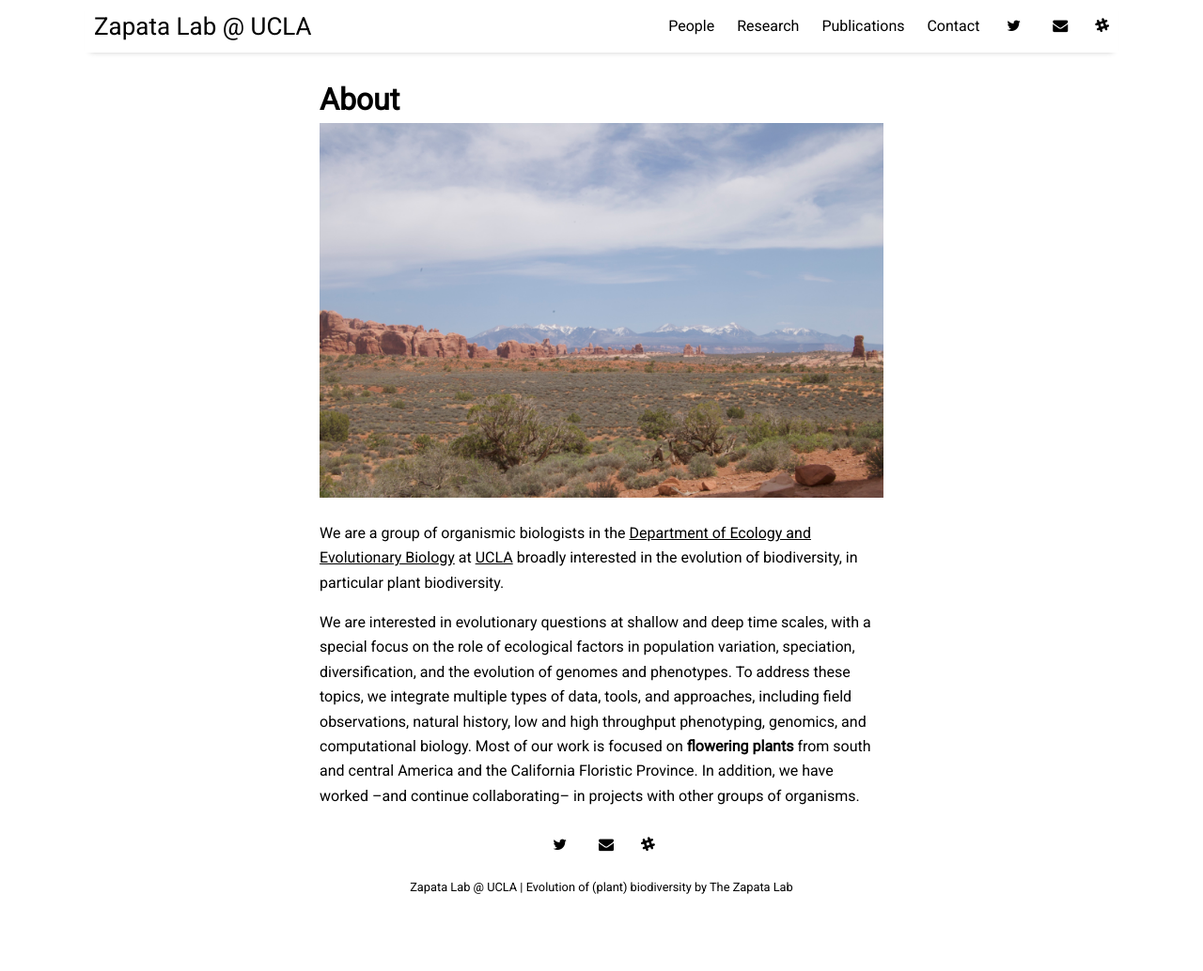
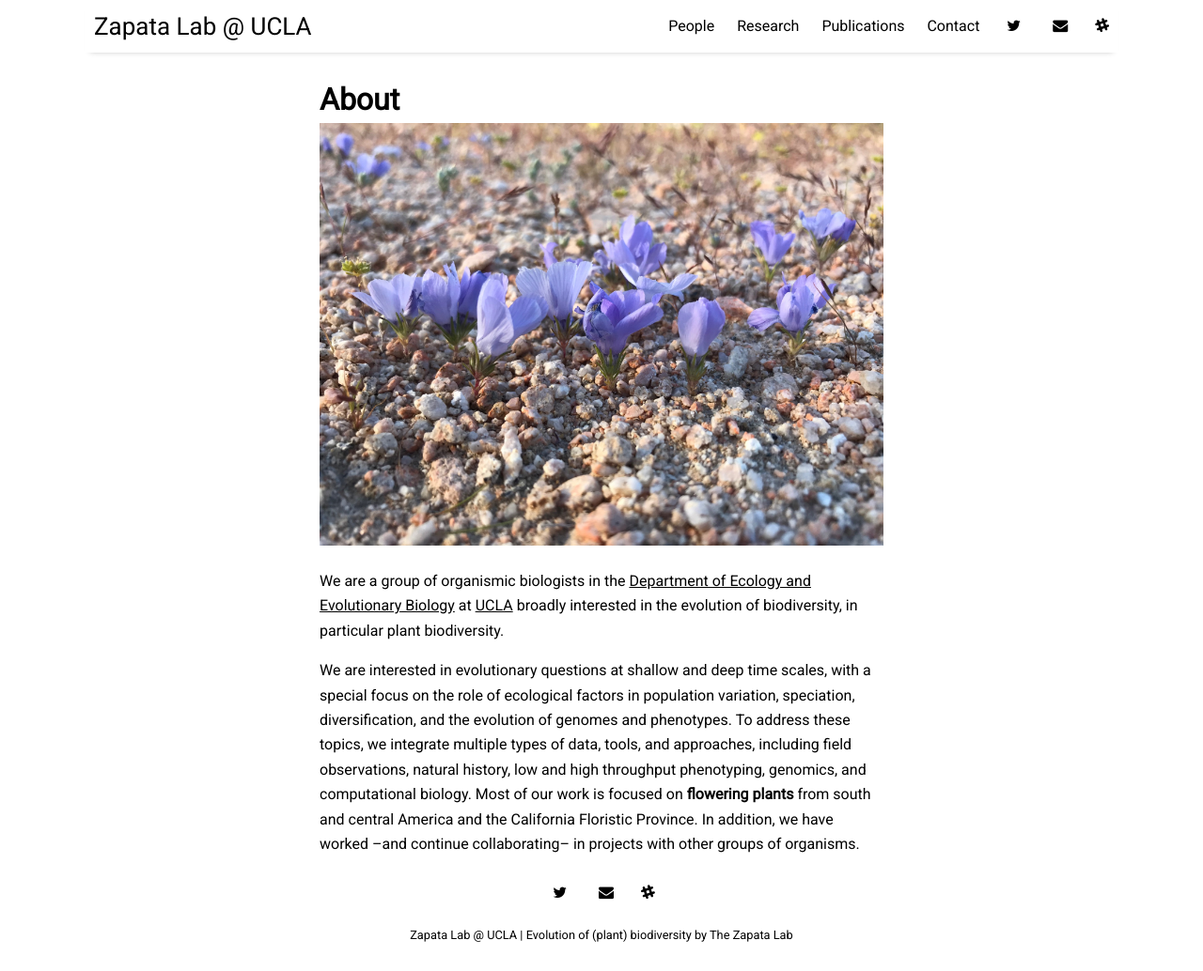
Before and after one commit to zapataf/zapataf.github.io, a Jekyll site: the page built from _posts/2018-01-05-about.md, in a window 1280 px wide and 1034 px high. Shown: the whole window at 94% size. Built offline with Jekyll 4.4.1, drawn with Linux system fonts in a browser that asks for light colours; nearby versions of some CDN libraries; comment, search, counter and statistics services are not loaded.

Commit message:
changes index

```diff
--- a/_posts/2018-01-05-about.md
+++ b/_posts/2018-01-05-about.md
@@ -4,7 +4,7 @@ title: "About"
 #author: "Zapata Lab"
 categories: pages
 tags: [documentation]
-image: desert.jpg
+image: parryae.jpg
 ---
 
 We are a group of organismic biologists in the [Department of Ecology and Evolutionary Biology](https://www.eeb.ucla.edu) at [UCLA](https://www.ucla.edu) broadly interested in the evolution of biodiversity, in particular plant biodiversity.
```
Also changed, not shown: assets/img/parryae.jpg (added), assets/img/people.jpg (added).
